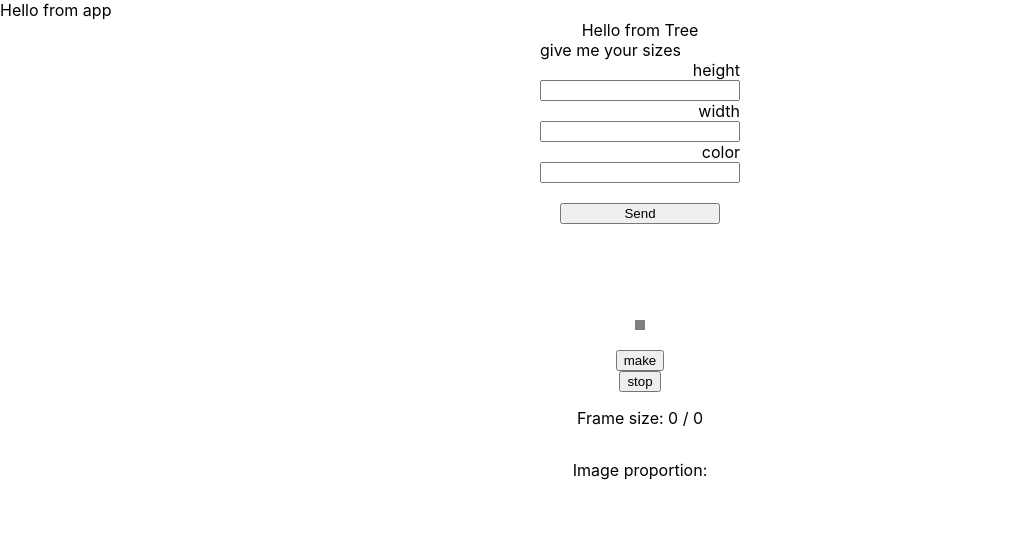
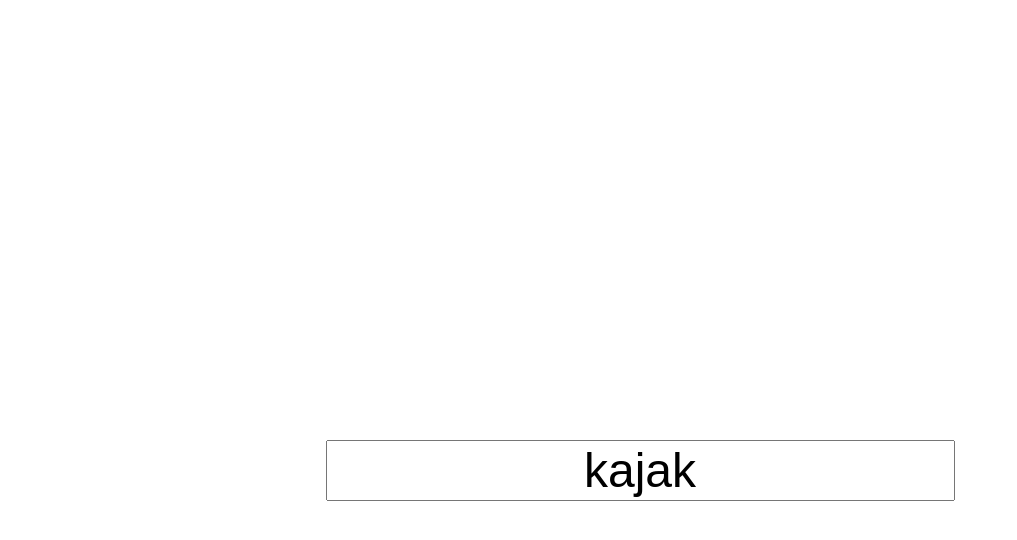
Before and after one commit to DabTheMatt/divas, a React (Create React App) app: page / in a window 1280 px wide. Shown: the top 540 px of the page, without its empty margins (0-1017 px from the left). Built offline with nearby package versions, Linux system fonts and the light colour scheme.

Commit message:
bor of kajak

```diff
--- a/src/App.js
+++ b/src/App.js
@@ -1,12 +1,11 @@
 import './App.css';
-import Tree from "./components/Tree";
+import Kajak from "./components/Kajak";
 
 
 function App() {
   return (
     <div>
-      Hello from app
-    <Tree />
+    <Kajak />
     </div>
   );
 }
--- /dev/null
+++ b/src/components/Kajak.js
@@ -0,0 +1,71 @@
+import React, { Component } from 'react';
+import styled from "styled-components";
+
+class Kajak extends Component {
+    state = {
+        word: "kajak",
+        wordArray: [],
+        newWord: ""
+    }
+
+    handleChange = (event) => {
+
+        const target = event.target;
+        const value = target.value;
+        const name = event.target.name;
+        this.setState({
+            word: value,
+
+        })
+        let arrayWord = Array.from(this.state.word);
+        arrayWord = arrayWord.reverse();
+        console.log(arrayWord);
+        let revWord = arrayWord.join("");
+        let newWord = this.state.word+revWord
+
+        this.setState({
+
+            newWord: newWord
+        })
+
+    }
+
+
+
+    render() {
+        return (
+            <KajakWrapper>
+                <h1>{this.state.newWord}<br/></h1>
+                <input
+                    name="word"
+                    type="text"
+                    value={this.state.word}
+                    onChange = {this.handleChange}
+                    />
+
+            </KajakWrapper>
+        );
+    }
+}
+
+export const KajakWrapper = styled.div`
+display: flex;
+flex-direction: column;
+align-items: center;
+justify-content: center;
+height: 100vh;
+
+h1{
+    font-size: 10rem;
+    font-weight: 200;
+    margin-top: -10rem;
+}
+
+input {
+    font-size: 3rem;
+    text-align: center;
+}
+
+`;
+
+export default Kajak;
--- a/src/components/Frame.js
+++ b/src/examples/Rain/Frame.js
@@ -35,7 +35,7 @@ class Frame extends Component {
   makeDot = () => {
 
 
-    const randomX = Math.floor(Math.random() * (this.props.height-5));
+    const randomX = Math.floor(Math.random() * (this.props.height-15));
     const randomY = Math.floor(Math.random() * (this.props.width-5));
 
     const dot = {
@@ -91,11 +91,10 @@ class Frame extends Component {
 export const FrameWrapper = styled.div`
   height: ${(props) => `${props.propsHeight}px` || "0px"};
   width: ${(props) => `${props.propsWidth}px` || "0px"};
-
   background: ${(props) => props.propsColor || "#caf0f8"};
   position: relative;
-  border-right: 10px solid grey;
-  border-bottom: 10px solid grey;
+  border: 10px solid grey;
+
 `;
 
 export const FlexWrapper = styled.div`
--- a/src/components/Shape.js
+++ b/src/examples/Rain/Shape.js
@@ -27,7 +27,6 @@ export const ShapeStyler = styled.div`
   top: ${(props) => `${props.top}px` || "0px"};
   left: ${(props) => `${props.left}px` || "0px"};
   animation: drop 1.5s ease-in-out;
-
   @keyframes drop {
     0% {
       background: #90e0ef;
@@ -36,10 +35,10 @@ export const ShapeStyler = styled.div`
       background: #48cae4;
     }
     100% {
-      height: 10%;
+      height: 8%;
       width: 1%;
       background: transparent;
-      top: 90%;
+      top: 92%;
     }
   }
 `;
```
Also changed, not shown: src/examples/Rain/Form.js (line endings or trailing spaces), src/examples/Rain/Tree.js (renamed from src/components/Tree.js).
